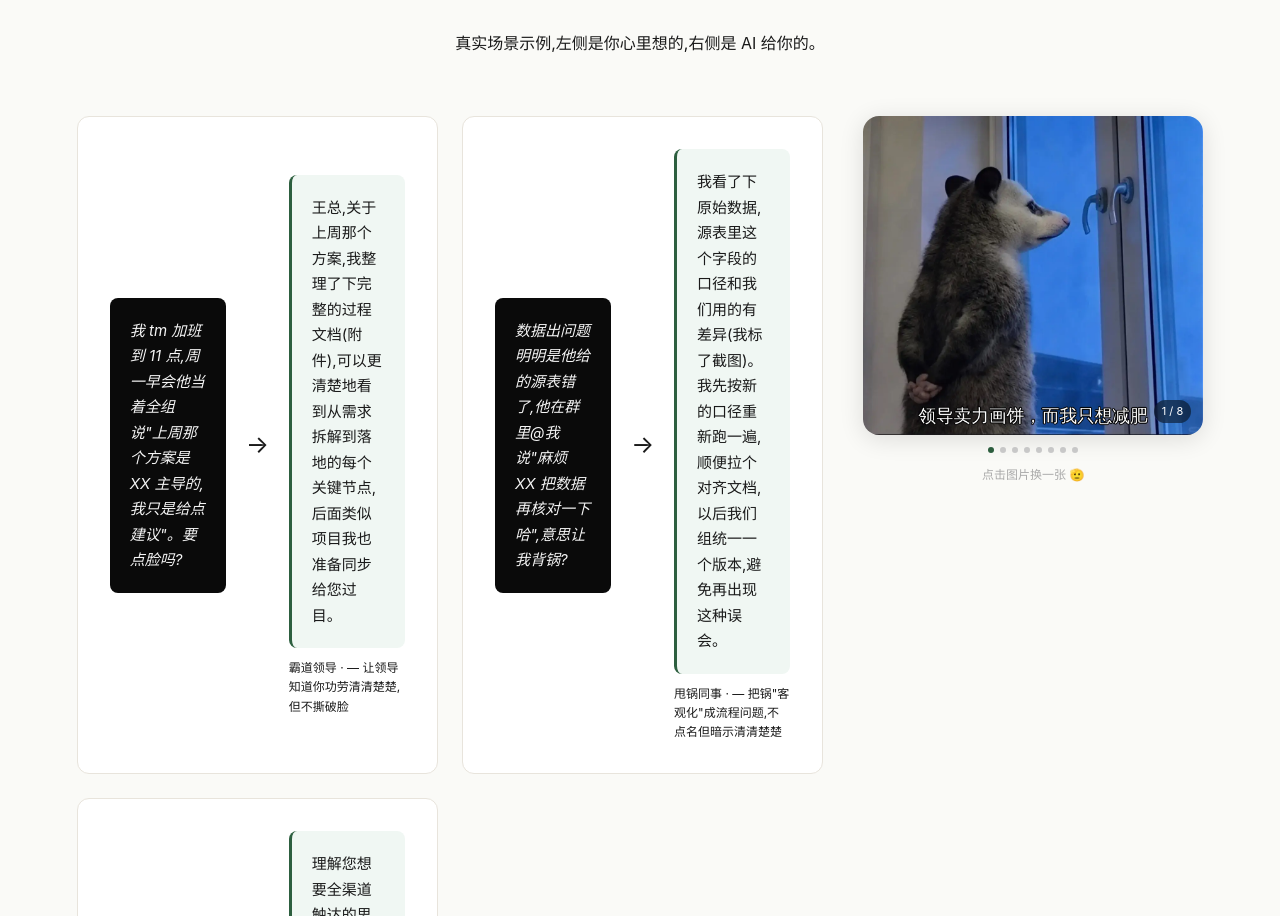
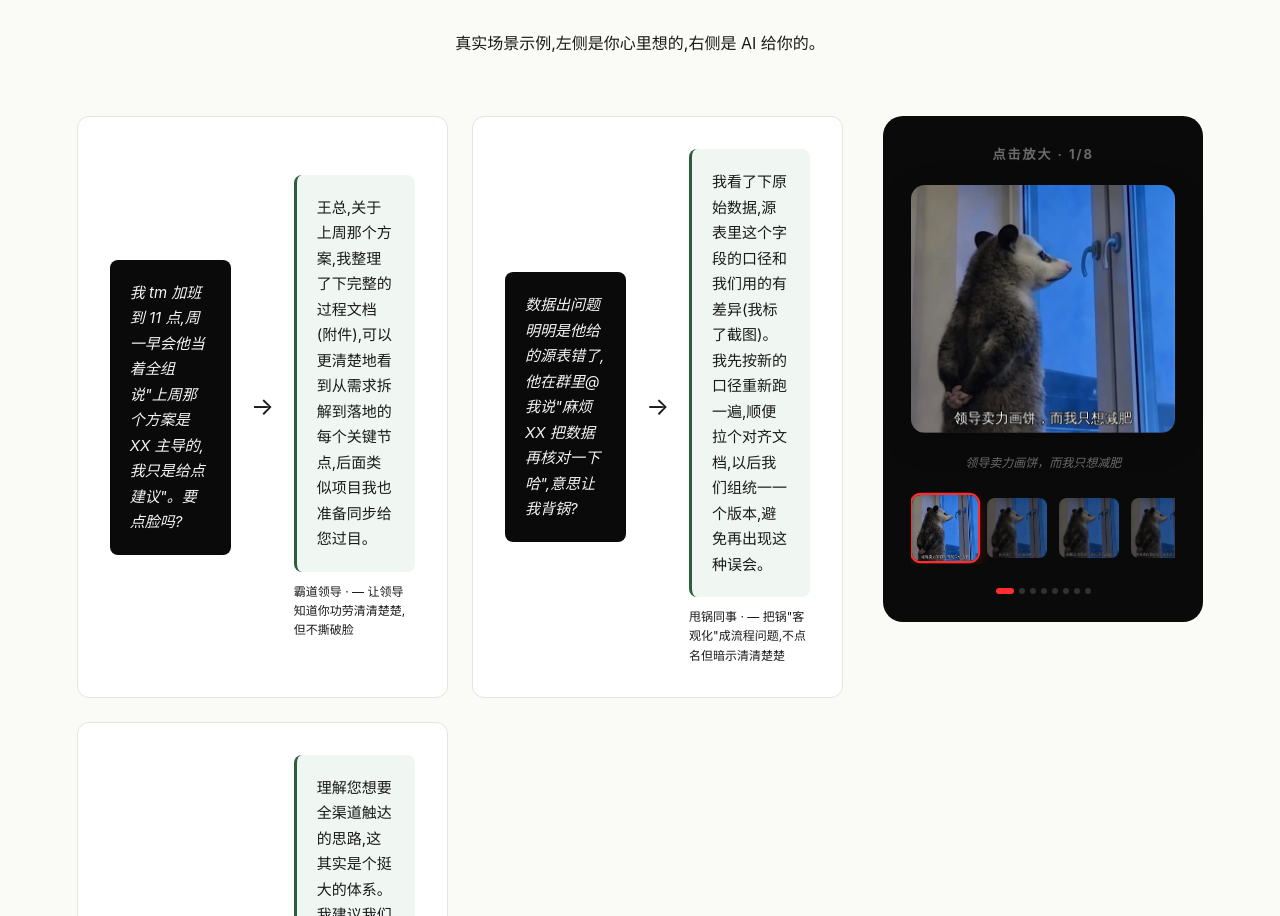
Before and after one commit to Lightman-cn/hardhua, a Next.js app: page / in a window 1280 px wide. Shown: the part 3706-4622 px from the top of the page. Built offline with nearby package versions, Linux system fonts and the light colour scheme.

Commit message:
feat: replace meme carousel with horizontal spotlight view - click to focus, thumbs below

```diff
--- a/app/globals.css
+++ b/app/globals.css
@@ -351,86 +351,125 @@ textarea {
 .arrow { font-size: 24px; color: var(--soft-muted); }
 .case-meta { font-size: 12px; color: var(--soft-muted); margin-top: 10px; }
 
-/* ============ MEME CAROUSEL ============ */
+/* ============ MEME SPOTLIGHT (横向焦点视图) ============ */
+.meme-spotlight {
+  background: var(--hard-bg);
+  border-radius: 20px;
+  padding: 28px;
+  display: flex;
+  flex-direction: column;
+  gap: 20px;
+  position: sticky;
+  top: 100px;
+}
+.meme-spotlight-title {
+  font-size: 13px;
+  font-weight: 700;
+  letter-spacing: 2px;
+  text-transform: uppercase;
+  color: var(--hard-muted);
+  text-align: center;
+}
+.meme-main-img {
+  width: 100%;
+  border-radius: 14px;
+  display: block;
+  box-shadow: 0 8px 32px rgba(0,0,0,0.18);
+  transition: opacity 0.25s ease, transform 0.3s cubic-bezier(0.34,1.56,0.64,1);
+  cursor: pointer;
+}
+.meme-main-img.transitioning {
+  opacity: 0;
+  transform: scale(0.95);
+}
+.meme-hint {
+  text-align: center;
+  font-size: 12px;
+  color: var(--hard-muted);
+  font-style: italic;
+}
+.meme-strip {
+  display: flex;
+  gap: 8px;
+  overflow-x: auto;
+  padding: 4px 2px;
+  scrollbar-width: none;
+  scroll-snap-type: x mandatory;
+}
+.meme-strip::-webkit-scrollbar { display: none; }
+.meme-thumb {
+  flex-shrink: 0;
+  width: 64px;
+  height: 64px;
+  border-radius: 10px;
+  overflow: hidden;
+  cursor: pointer;
+  border: 2px solid transparent;
+  transition: all 0.2s cubic-bezier(0.34,1.56,0.64,1);
+  scroll-snap-align: start;
+  opacity: 0.6;
+}
+.meme-thumb:hover {
+  opacity: 0.9;
+  transform: scale(1.08);
+}
+.meme-thumb.active {
+  border-color: var(--hard-accent);
+  opacity: 1;
+  transform: scale(1.1);
+  box-shadow: 0 4px 16px -4px rgba(255,45,45,0.4);
+}
+.meme-thumb img {
+  width: 100%;
+  height: 100%;
+  object-fit: cover;
+  display: block;
+}
+.meme-indicator {
+  display: flex;
+  justify-content: center;
+  gap: 5px;
+  margin-top: 4px;
+}
+.meme-pip {
+  width: 6px;
+  height: 6px;
+  border-radius: 50%;
+  background: var(--hard-muted);
+  opacity: 0.4;
+  transition: all 0.2s;
+}
+.meme-pip.active {
+  background: var(--hard-accent);
+  opacity: 1;
+  width: 18px;
+  border-radius: 3px;
+}
+
+/* ============ CASE LAYOUT ============ */
 .case-layout {
   display: grid;
-  grid-template-columns: 1fr 340px;
+  grid-template-columns: 1fr 320px;
   gap: 40px;
   max-width: 1200px;
   margin: 0 auto;
   align-items: start;
-}
-.meme-carousel {
-  position: sticky;
-  top: 100px;
-  display: flex;
-  flex-direction: column;
-  align-items: center;
-  gap: 12px;
-}
-.meme-gallery {
-  width: 100%;
-  border-radius: 16px;
-  overflow: hidden;
-  cursor: pointer;
-  box-shadow: 0 4px 24px rgba(0,0,0,0.12);
-  transition: box-shadow 0.2s;
-  position: relative;
-}
-.meme-gallery:hover {
-  box-shadow: 0 8px 32px rgba(0,0,0,0.18);
-}
-.meme-gallery:active {
-  transform: scale(0.98);
-}
-.meme-track {
-  display: flex;
-  transition: transform 0.4s cubic-bezier(0.25, 0.46, 0.45, 0.94);
-}
-.meme-img {
-  width: 100%;
-  flex-shrink: 0;
-  height: auto;
-  display: block;
-}
-.meme-counter {
-  position: absolute;
-  bottom: 12px;
-  right: 12px;
-  background: rgba(0,0,0,0.5);
-  color: white;
-  font-size: 11px;
-  padding: 3px 8px;
-  border-radius: 20px;
-  backdrop-filter: blur(4px);
-}
-.meme-dots {
-  display: flex;
-  gap: 6px;
-}
-.meme-dot {
-  width: 6px;
-  height: 6px;
-  border-radius: 50%;
-  background: #ccc;
-  transition: background 0.2s;
-}
-.meme-dot.active {
-  background: var(--soft-accent);
-}
-.meme-tip {
-  font-size: 12px;
-  color: #aaa;
 }
 
 @media (max-width: 900px) {
   .case-layout {
     grid-template-columns: 1fr;
   }
-  .meme-carousel {
+  .meme-spotlight {
     position: static;
-    max-width: 300px;
-    margin: 0 auto;
+    order: -1;
+  }
+  .meme-strip {
+    flex-wrap: nowrap;
+  }
+  .meme-thumb {
+    width: 56px;
+    height: 56px;
   }
 }
 
--- a/app/page.tsx
+++ b/app/page.tsx
@@ -119,6 +119,7 @@ export default function Home() {
   const [memeIdx, setMemeIdx] = useState(0)
   const [firstSuccess, setFirstSuccess] = useState(false)
   const [copyFlash, setCopyFlash] = useState(false)
+  const [memeTransitioning, setMemeTransitioning] = useState(false)
   const speechRef = useRef<any>(null)
   const translateBtnRef = useRef<HTMLButtonElement>(null)
   const { displayed: typedSoft, done: typingDone } = useTypewriter(softText)
@@ -431,22 +432,40 @@ export default function Home() {
             ))}
           </div>
 
-          {/* 梗图轮播区 */}
-          <div className="meme-carousel scroll-reveal delay-2">
-            <div className="meme-gallery" onClick={() => setMemeIdx(i => (i + 1) % MEMES.length)} title="点击换下一张">
-              <div className="meme-track" style={{ transform: `translateX(-${memeIdx * 100}%)` }}>
-                {MEMES.map((m, i) => (
-                  <img key={i} src={m.src} alt="梗图" className="meme-img" />
-                ))}
-              </div>
-              <div className="meme-counter">{memeIdx + 1} / {MEMES.length}</div>
-            </div>
-            <div className="meme-dots">
-              {MEMES.map((_, i) => (
-                <span key={i} className={`meme-dot ${i === memeIdx ? 'active' : ''}`} />
+          {/* 梗图横向焦点视图 */}
+          <div className="meme-spotlight scroll-reveal delay-2">
+            <div className="meme-spotlight-title">点击放大 · {memeIdx + 1}/{MEMES.length}</div>
+            <img
+              src={MEMES[memeIdx].src}
+              alt={MEMES[memeIdx].hint}
+              className={`meme-main-img ${memeTransitioning ? 'transitioning' : ''}`}
+              onClick={() => setMemeIdx(i => (i + 1) % MEMES.length)}
+            />
+            <div className="meme-hint">{MEMES[memeIdx].hint}</div>
+            <div className="meme-strip">
+              {MEMES.map((m, i) => (
+                <div
+                  key={i}
+                  className={`meme-thumb ${i === memeIdx ? 'active' : ''}`}
+                  onClick={() => {
+                    if (i !== memeIdx) {
+                      setMemeTransitioning(true)
+                      setTimeout(() => {
+                        setMemeIdx(i)
+                        setMemeTransitioning(false)
+                      }, 200)
+                    }
+                  }}
+                >
+                  <img src={m.src} alt={m.hint} />
+                </div>
               ))}
             </div>
-            <div className="meme-tip">点击图片换一张 🫡</div>
+            <div className="meme-indicator">
+              {MEMES.map((_, i) => (
+                <div key={i} className={`meme-pip ${i === memeIdx ? 'active' : ''}`} />
+              ))}
+            </div>
           </div>
         </div>
       </section>
```
